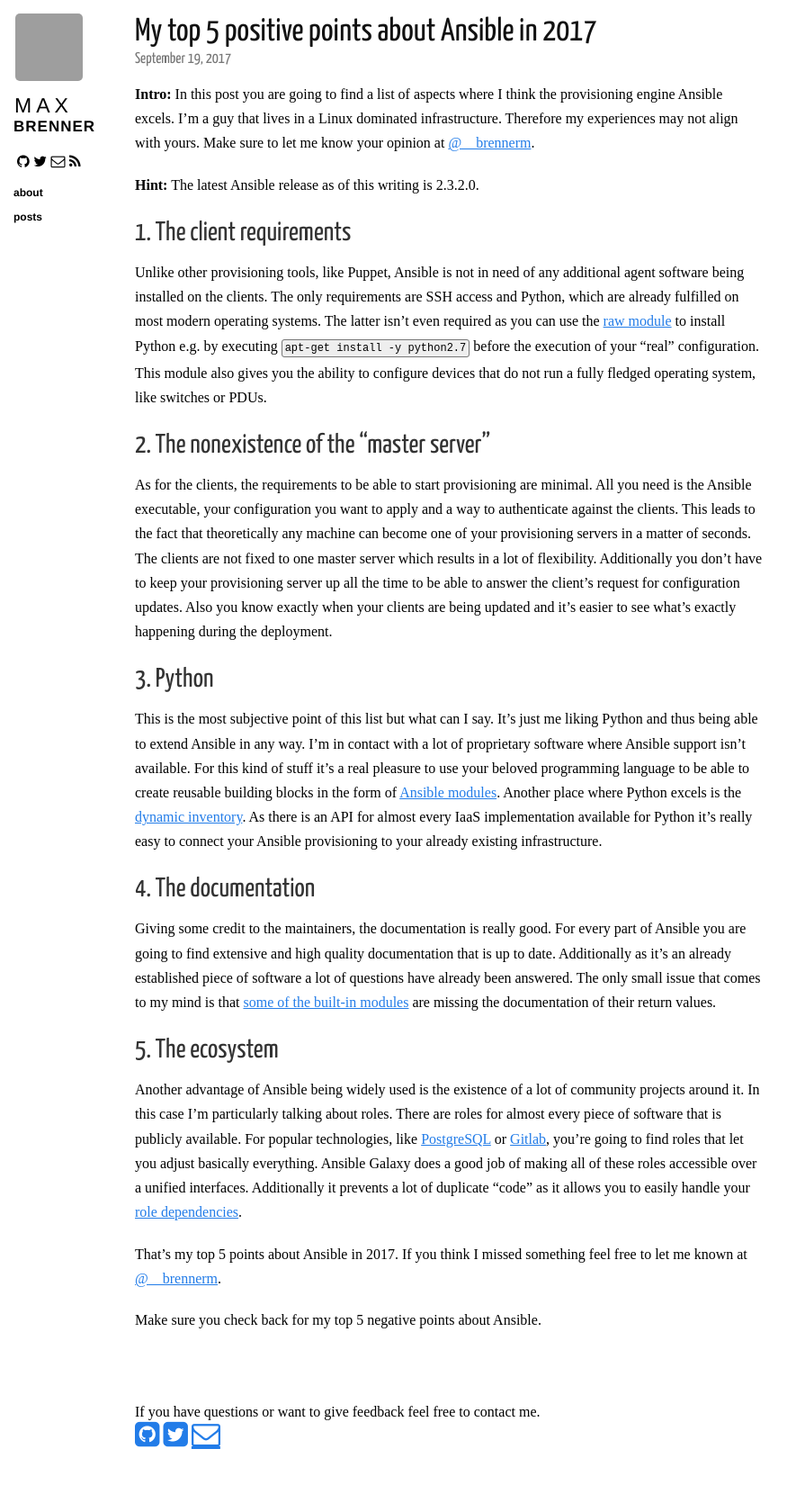
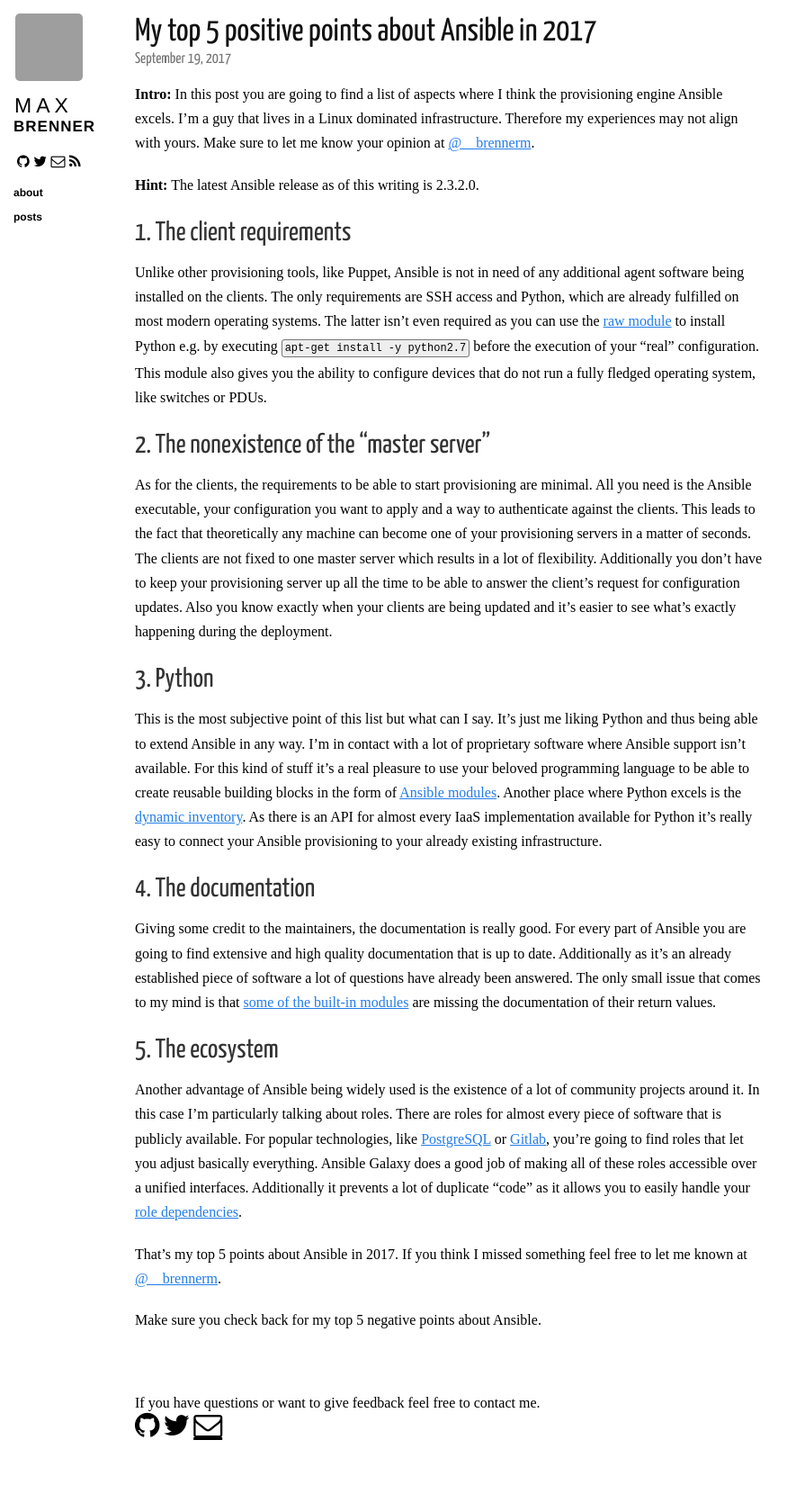
Before and after one commit to brennerm/brennerm.github.io, a Jekyll site: the page built from _posts/ansible-top5/2017-09-19-ansible-top-5.markdown, in a window 1280 px wide. Shown: the whole page at 90% size, without its empty margins (0-895 px from the left). Built offline with Jekyll 4.4.1, drawn with Linux system fonts in a browser that asks for light colours; nearby versions of some CDN libraries; comment, search, counter and statistics services are not loaded; grey boxes are pictures that could not be loaded.

Commit message:
minor formatting changes

```diff
--- a/_config.yml
+++ b/_config.yml
@@ -1,10 +1,8 @@
 markdown: kramdown
 permalink: /:categories/:title.html
-rdiscount:
-    extensions: [smart]
-
 gems:
   - jekyll-sitemap
+  - jekyll-seo-tag
 
 highlighter: rouge
 name: Max Brenner
--- a/_layouts/post.html
+++ b/_layouts/post.html
@@ -12,10 +12,10 @@
     </section>
 
     {{ content }}
-    <section class="meta">
+    <section class="contact">
         If you have questions or want to give feedback feel free to contact me.<br>
-        <a href="{{ site.github.owner_url }}" target="_blank"><i class="fa fa-2x fa-github-square"></i></a>
-        <a href="https://twitter.com/{{ site.twitter }}" target="_blank"><i class="fa fa-2x fa-twitter-square"></i></a>
+        <a href="{{ site.github.owner_url }}" target="_blank"><i class="fa fa-2x fa-github"></i></a>
+        <a href="https://twitter.com/{{ site.twitter }}" target="_blank"><i class="fa fa-2x fa-twitter"></i></a>
         <a href="mailto:xam.rennerb@gmail.com" class="fa fa-2x fa-envelope-o"></a>
     </section>
 </section>
--- a/static/css/base.css
+++ b/static/css/base.css
@@ -204,3 +204,11 @@
     font-weight: bold; }
   .content .talk-design .color .white {
     color: #fff; }
+
+.contact a {
+  color: rgb(0,0,0);
+}
+
+.contact a:hover {
+  color: rgb(23,111,217);
+}
```
